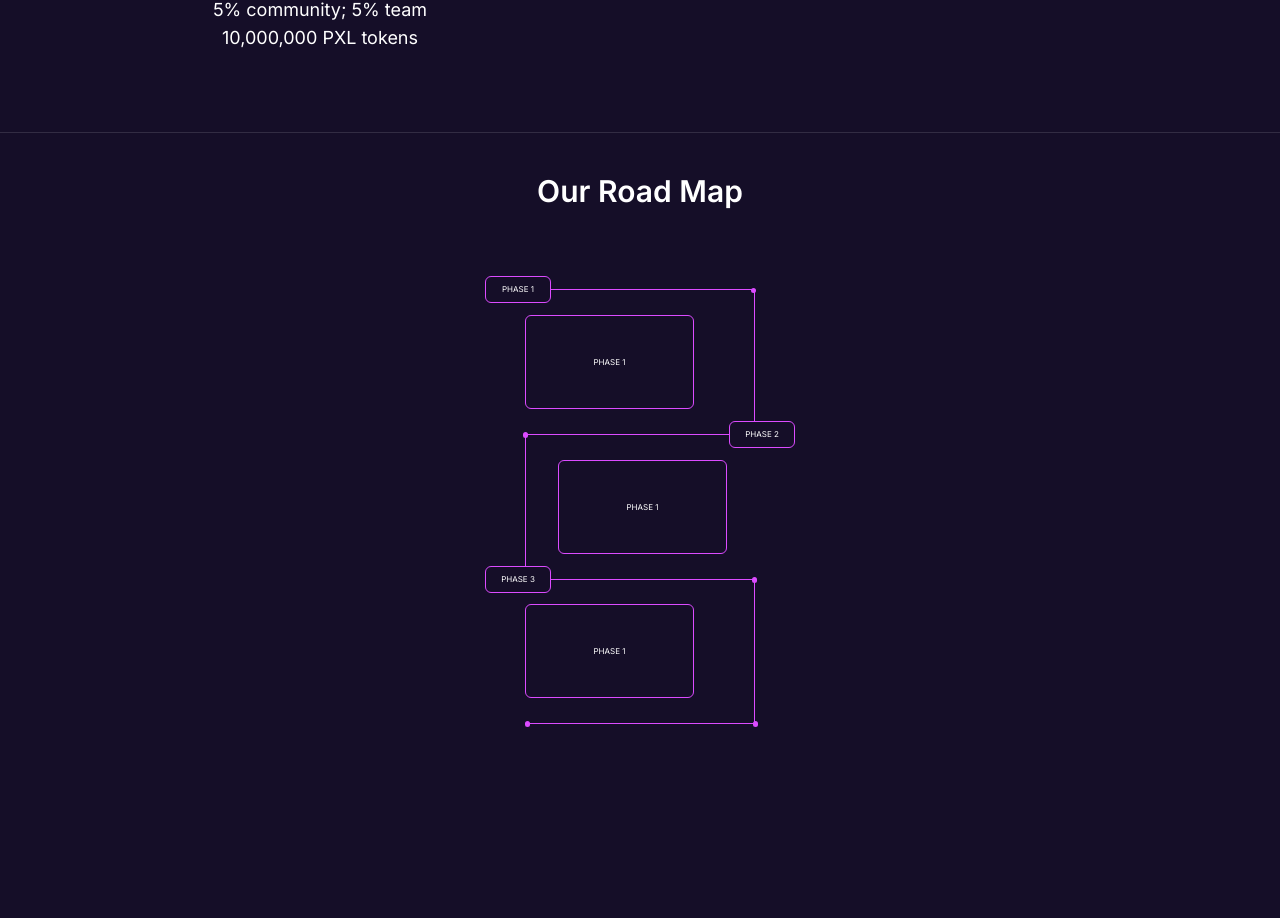
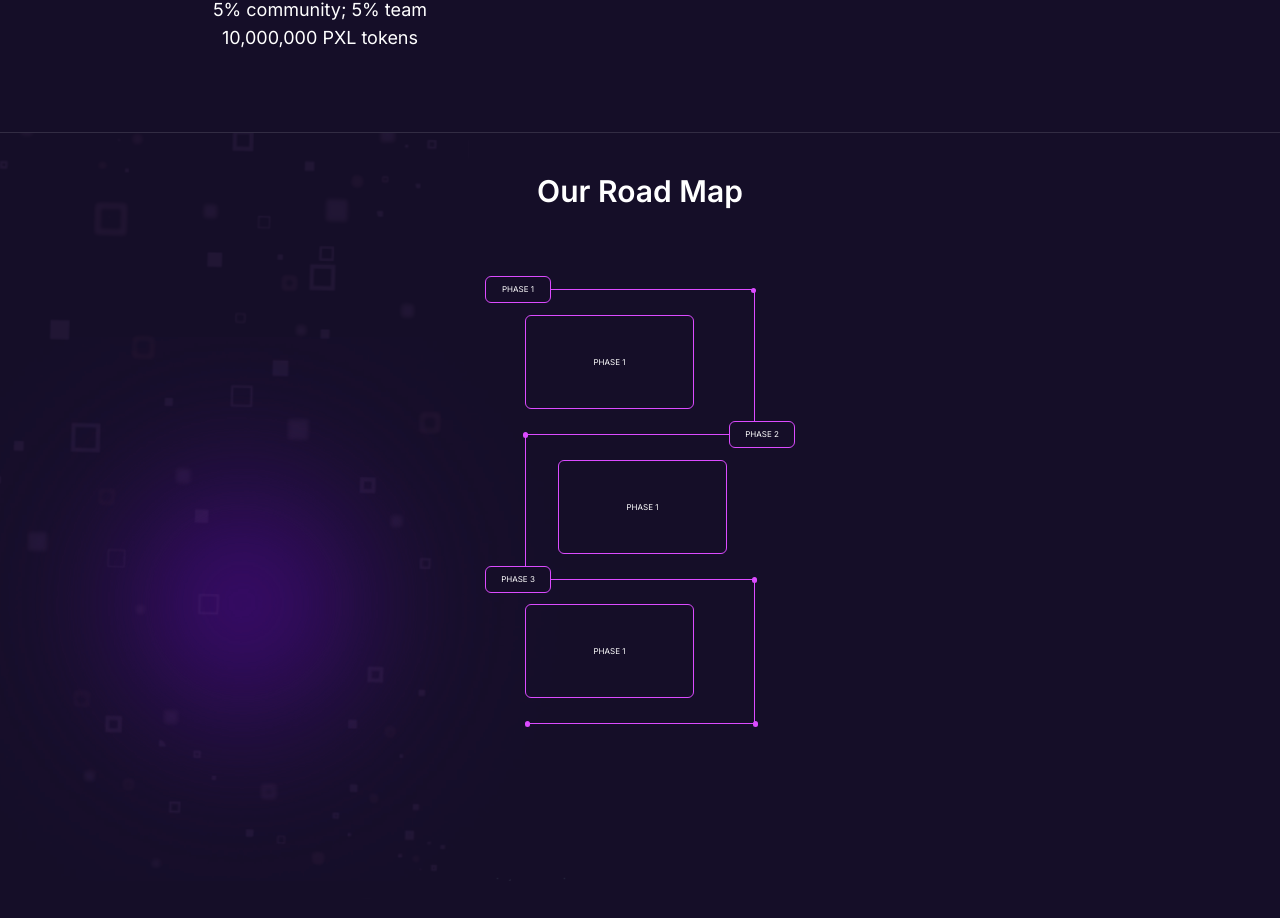
Before and after one commit to T-laye/pixelate, a Next.js app: page / in a window 1280 px wide. Shown: the part 4014-4932 px from the top of the page. Built offline with nearby package versions, Linux system fonts and the light colour scheme.

Commit message:
started road map

```diff
--- a/src/components/sections/RoadMap.js
+++ b/src/components/sections/RoadMap.js
@@ -16,7 +16,7 @@ export default function RoadMap() {
               PHASE 1
             </div>
 
-            <div className=" w-[169px] h-[94px] rounded-md border-[0.7px] border-primary bg-[#150e28] text-[8px] flex justify-center items-center">
+            <div className=" w-[169px] h-[94px] rounded-md border-[0.7px] border-primary  text-[8px] flex justify-center items-center">
               PHASE 1
             </div>
           </div>
@@ -27,7 +27,7 @@ export default function RoadMap() {
               PHASE 2
             </div>
 
-            <div className=" w-[169px] h-[94px] rounded-md border-[0.7px] border-primary bg-[#150e28] text-[8px] flex justify-center items-center ml-8">
+            <div className=" w-[169px] h-[94px] rounded-md border-[0.7px] border-primary  text-[8px] flex justify-center items-center ml-8">
               PHASE 1
             </div>
           </div>
@@ -39,7 +39,7 @@ export default function RoadMap() {
               PHASE 3
             </div>
 
-            <div className=" w-[169px] h-[94px] rounded-md border-[0.7px] border-primary bg-[#150e28] text-[8px] flex justify-center items-center">
+            <div className=" w-[169px] h-[94px] rounded-md border-[0.7px] border-primary  text-[8px] flex justify-center items-center">
               PHASE 1
             </div>
           </div>
--- a/src/pages/index.js
+++ b/src/pages/index.js
@@ -68,7 +68,14 @@ export default function Home() {
       </section>
 
       {/* Road Map */}
-      <section>
+      <section className="relative overflow-hidden">
+        <div className="absolute left-32 top-32   rotate-[160deg] -z-10  scale-[2.5] opacity-20">
+          <Boxes />
+        </div>
+        <div className="bg-[#150e28] top-[25%]   absolute -z-20 ">
+          <Glow />
+        </div>
+
         <RoadMap />
       </section>
     </Layout>
```
